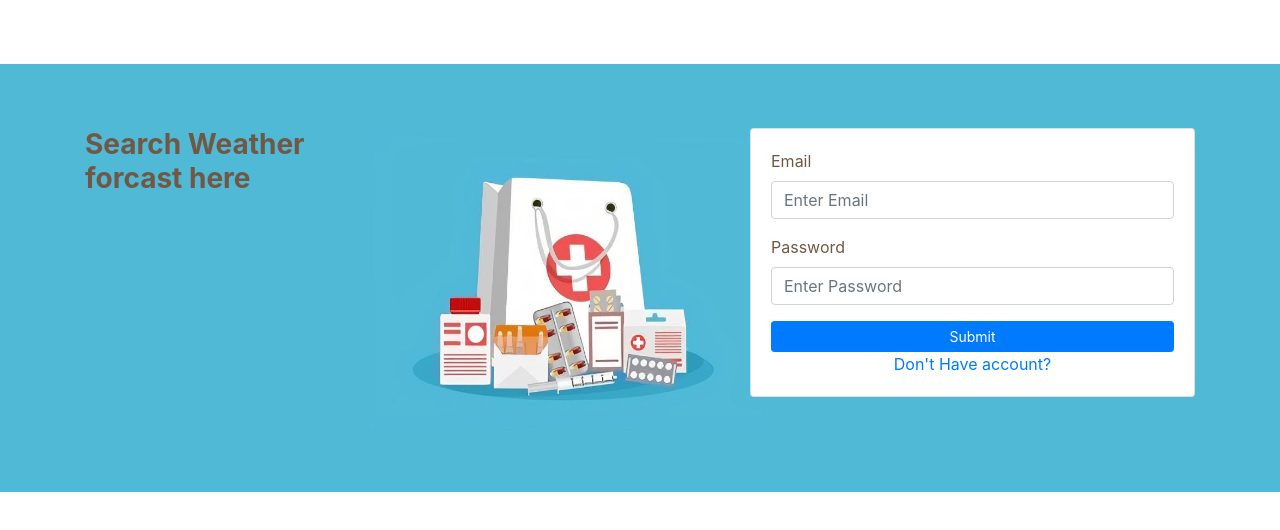
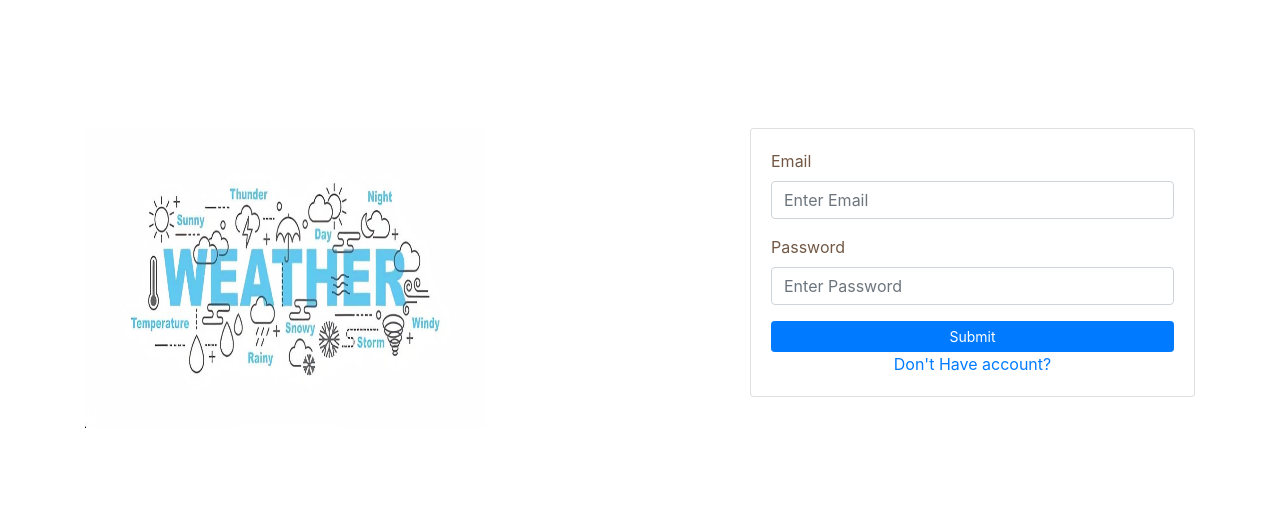
Before and after one commit to Dilansilva/Loons-lab, a React (Create React App) app: page / in a window 1280 px wide. Shown: the top 530 px of the page. Built offline with nearby package versions, Linux system fonts and the light colour scheme.

Commit message:
Change the image and done some changes

```diff
--- a/src/css/SignIn.css
+++ b/src/css/SignIn.css
@@ -1,6 +1,6 @@
 .backgroundColor {
     color : #725844;
-    background-color:  #50b9d6;
+     background-color: white;
     margin-top: 5%;
 }
 
--- a/src/pages/Sign-In.js
+++ b/src/pages/Sign-In.js
@@ -11,7 +11,7 @@ import { Button,
         Card } from 'react-bootstrap';
 
 import '../css/SignIn.css';
-import image from '../images/pharmacy.jpg';//import image
+import image from '../images/weather_2x.jpg';//import image
 
 const SignIn = () => {
 
@@ -24,12 +24,16 @@ const SignIn = () => {
         <Container>
             <Row>
 
-                 <Col sm={3}>
+                 {
+                     /*
+                     <Col sm={2}>
                     <h3><b>Search Weather forcast here</b></h3>
 
                 </Col>
+                      */
+                 }
 
-                <Col sm={4}>
+                <Col sm={7}>
                     <Image
                         src={image}
                         className="imageBackGround"
```
Also changed, not shown: src/images/weather_2x.jpg (added).
